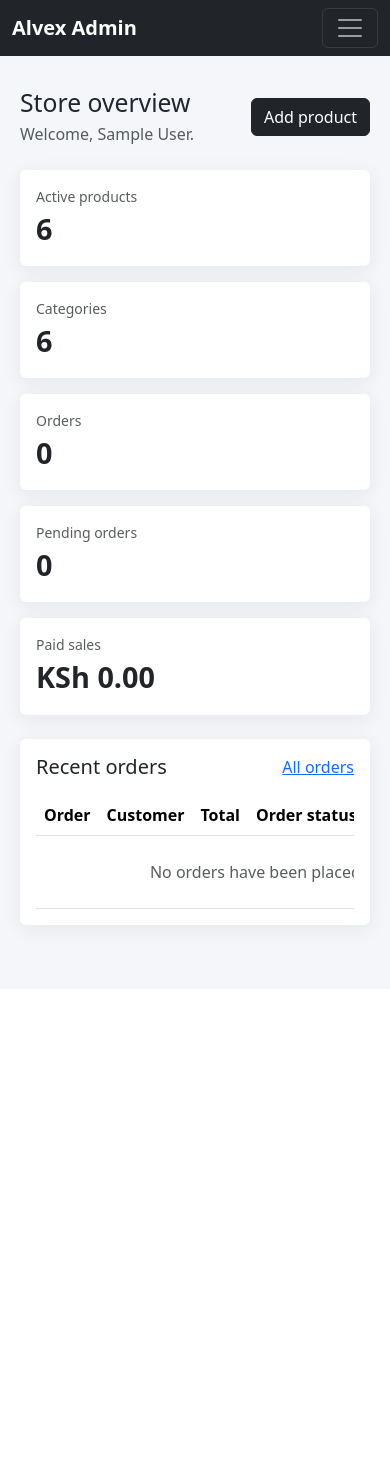
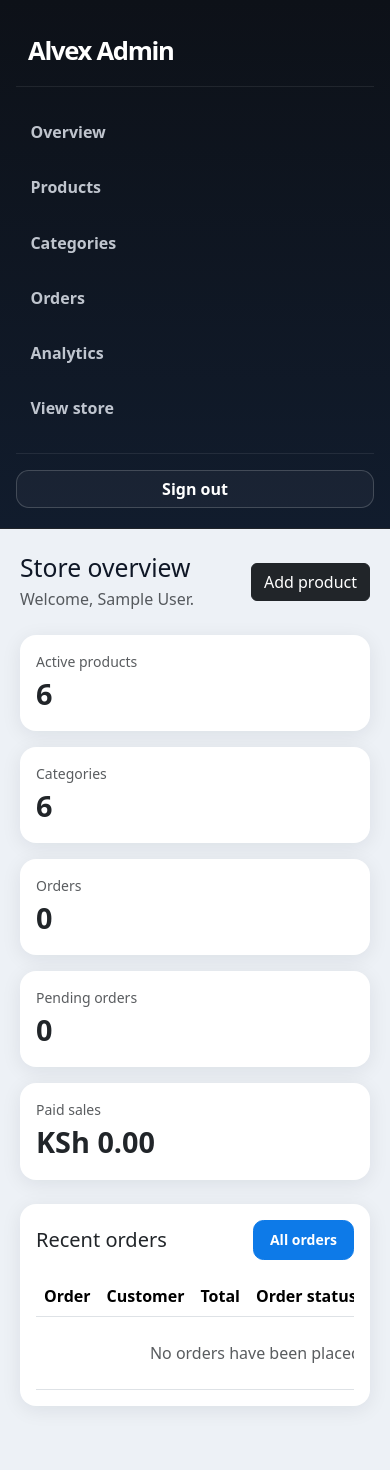
Before and after one commit to Alvking/Alvex-e-commerce, a PHP site: page /admin/index.php in a window 390 px wide. Before the commit the page ends 941 px from the top, so only its background shows below. Run offline with PHP 8.4, Linux system fonts and the light colour scheme; the visitor is signed in with stand-in values (Sample User, id 1); data comes from the database, SQL or seed files in the repository; data that the repository does not hold is empty.

Commit message:
changes on index.html

```diff
--- a/admin/admin.css
+++ b/admin/admin.css
@@ -1,16 +1,114 @@
 body.admin-body {
-    background: #f4f6f9;
-    color: #202631;
+    background: #edf1f6;
+    color: #0f1726;
+    min-height: 100vh;
+}
+
+.admin-sidebar {
+    position: fixed;
+    top: 0;
+    left: 0;
+    width: 260px;
+    height: 100vh;
+    background: linear-gradient(180deg, #0d1118 0%, #111c2d 100%);
+    border-right: 1px solid rgba(255, 255, 255, 0.08);
+    padding: 1.5rem 1rem 1rem;
+    display: flex;
+    flex-direction: column;
+    gap: 1.25rem;
+    z-index: 10;
+}
+
+.admin-sidebar-header {
+    padding: 0.5rem 0.75rem 1rem;
+    border-bottom: 1px solid rgba(255, 255, 255, 0.08);
+}
+
+.admin-sidebar-brand {
+    color: #ffffff;
+    text-decoration: none;
+    font-size: 1.6rem;
+    font-weight: 800;
+    letter-spacing: -0.05em;
+}
+
+.admin-sidebar-nav {
+    display: flex;
+    flex-direction: column;
+    gap: 0.35rem;
+}
+
+.admin-sidebar-link {
+    display: block;
+    padding: 0.8rem 0.9rem;
+    border-radius: 0.8rem;
+    color: rgba(230, 236, 244, 0.82);
+    text-decoration: none;
+    font-weight: 600;
+    transition: all 0.18s ease;
+}
+
+.admin-sidebar-link:hover,
+.admin-sidebar-link:focus,
+.admin-sidebar-link.active {
+    background: rgba(255, 255, 255, 0.08);
+    color: #ffffff;
+}
+
+.admin-signout-form {
+    margin-top: auto;
+    padding-top: 1rem;
+    border-top: 1px solid rgba(255, 255, 255, 0.08);
+}
+
+.admin-signout-btn {
+    width: 100%;
+    border: 1px solid rgba(255, 255, 255, 0.18);
+    background: rgba(255, 255, 255, 0.04);
+    color: #fff;
+    border-radius: 0.8rem;
+    font-weight: 600;
+}
+
+.admin-signout-btn:hover,
+.admin-signout-btn:focus {
+    background: #ffffff;
+    color: #0d1118;
 }
 
 .admin-main {
     max-width: 1500px;
+    margin-left: 260px;
     padding: 2rem 1.25rem 4rem;
 }
 
 .admin-card {
     border: 0;
-    box-shadow: 0 0.25rem 1.25rem rgba(20, 32, 50, 0.07);
+    box-shadow: 0 0.25rem 1.25rem rgba(15, 23, 38, 0.08);
+    border-radius: 1rem;
+}
+
+.admin-all-orders-btn {
+    display: inline-flex;
+    align-items: center;
+    justify-content: center;
+    padding: 0.55rem 1rem;
+    border: 1px solid #0d7ae8;
+    border-radius: 0.65rem;
+    background: #0d7ae8;
+    color: #fff;
+    font-size: 0.875rem;
+    font-weight: 600;
+    text-decoration: none;
+    transition: background-color 0.18s ease, border-color 0.18s ease, box-shadow 0.18s ease;
+}
+
+.admin-all-orders-btn:hover,
+.admin-all-orders-btn:focus-visible {
+    border-color: #0867c6;
+    background: #0867c6;
+    color: #fff;
+    box-shadow: 0 0.25rem 0.65rem rgba(13, 122, 232, 0.22);
 }
 
 .admin-stat {
@@ -45,3 +143,19 @@ body.admin-body {
     object-fit: cover;
     border-radius: 0.4rem;
 }
+
+@media (max-width: 991.98px) {
+    .admin-sidebar {
+        position: static;
+        width: 100%;
+        height: auto;
+        border-right: 0;
+        border-bottom: 1px solid rgba(255, 255, 255, 0.08);
+        padding-bottom: 1.25rem;
+    }
+
+    .admin-main {
+        margin-left: 0;
+        padding-top: 1.5rem;
+    }
+}
--- a/admin/common.php
+++ b/admin/common.php
@@ -72,30 +72,25 @@ function admin_header(string $title): void
         <link rel="stylesheet" href="admin.css">
     </head>
     <body class="admin-body">
-    <nav class="navbar navbar-expand-lg navbar-dark bg-dark">
-        <div class="container-fluid">
-            <a class="navbar-brand fw-bold" href="index.php">Alvex Admin</a>
-            <button class="navbar-toggler" type="button" data-bs-toggle="collapse" data-bs-target="#adminNav" aria-controls="adminNav" aria-expanded="false" aria-label="Toggle navigation">
-                <span class="navbar-toggler-icon"></span>
-            </button>
-            <div class="collapse navbar-collapse" id="adminNav">
-                <div class="navbar-nav me-auto">
-                    <a class="nav-link" href="index.php">Overview</a>
-                    <a class="nav-link" href="products.php">Products</a>
-                    <a class="nav-link" href="categories.php">Categories</a>
-                    <a class="nav-link" href="orders.php">Orders</a>
-                    <a class="nav-link" href="analytics.php">Analytics</a>
-                    <a class="nav-link" href="../shop.php" target="_blank" rel="noopener">View store</a>
-                </div>
-                <?php if (!empty($_SESSION['admin_id'])): ?>
-                    <form method="post" action="logout.php">
-                        <input type="hidden" name="csrf_token" value="<?= admin_escape(admin_csrf_token()) ?>">
-                        <button class="btn btn-outline-light btn-sm" type="submit">Sign out</button>
-                    </form>
-                <?php endif; ?>
-            </div>
+    <aside class="admin-sidebar">
+        <div class="admin-sidebar-header">
+            <a class="admin-sidebar-brand" href="index.php">Alvex Admin</a>
         </div>
-    </nav>
+        <nav class="admin-sidebar-nav" aria-label="Admin navigation">
+            <a class="admin-sidebar-link" href="index.php">Overview</a>
+            <a class="admin-sidebar-link" href="products.php">Products</a>
+            <a class="admin-sidebar-link" href="categories.php">Categories</a>
+            <a class="admin-sidebar-link" href="orders.php">Orders</a>
+            <a class="admin-sidebar-link" href="analytics.php">Analytics</a>
+            <a class="admin-sidebar-link" href="../shop.php" target="_blank" rel="noopener">View store</a>
+        </nav>
+        <?php if (!empty($_SESSION['admin_id'])): ?>
+            <form method="post" action="logout.php" class="admin-signout-form">
+                <input type="hidden" name="csrf_token" value="<?= admin_escape(admin_csrf_token()) ?>">
+                <button class="btn admin-signout-btn" type="submit">Sign out</button>
+            </form>
+        <?php endif; ?>
+    </aside>
     <main class="container-fluid admin-main">
         <?php if ($flash !== null): ?>
             <div class="alert alert-<?= admin_escape($flash['type'] ?? 'info') ?> alert-dismissible fade show" role="alert">
--- a/admin/index.php
+++ b/admin/index.php
@@ -44,7 +44,7 @@ admin_header('Overview');
     <div class="card-body">
         <div class="d-flex justify-content-between align-items-center mb-3">
             <h2 class="h5 mb-0">Recent orders</h2>
-            <a href="orders.php">All orders</a>
+            <a class="admin-all-orders-btn" href="orders.php">All orders</a>
         </div>
         <div class="table-responsive">
             <table class="table admin-table align-middle mb-0">
```
Also changed, not shown: index.html (+2 -9 lines), style.css (+0 -24 lines).
